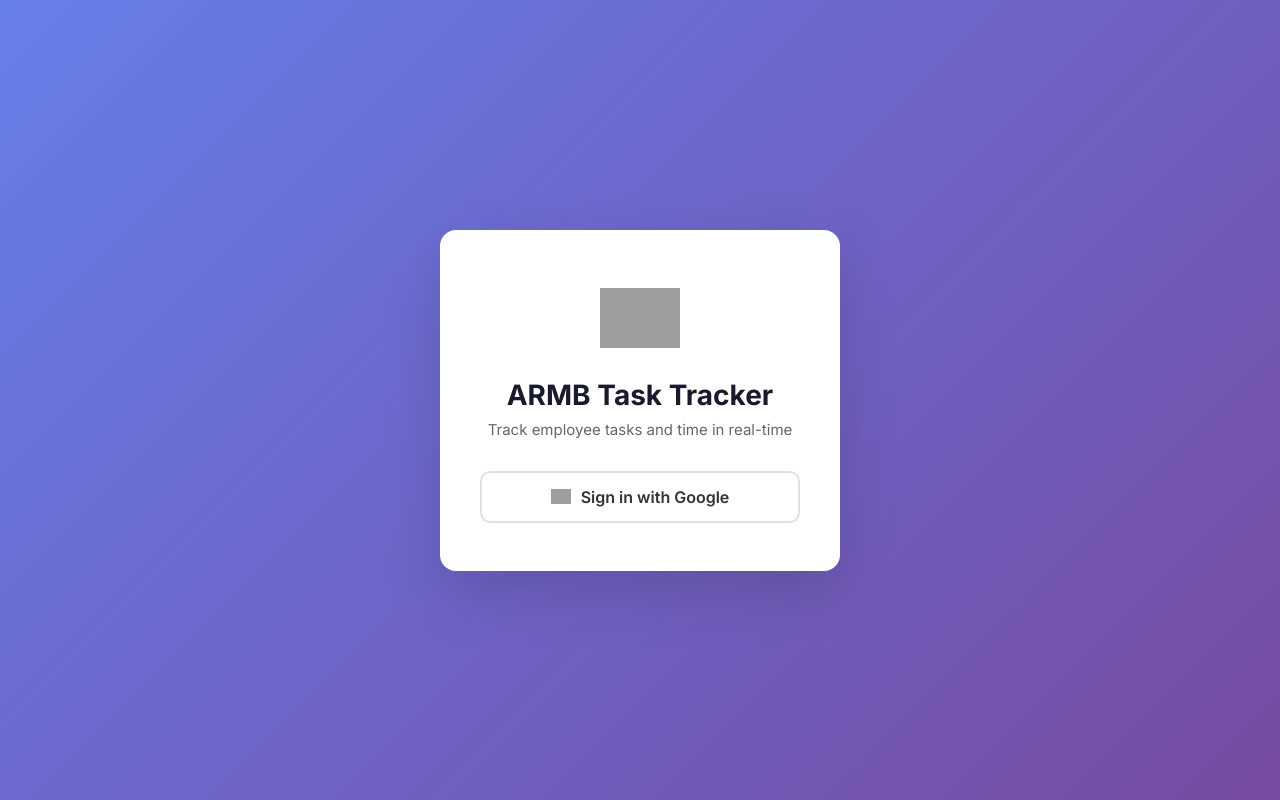
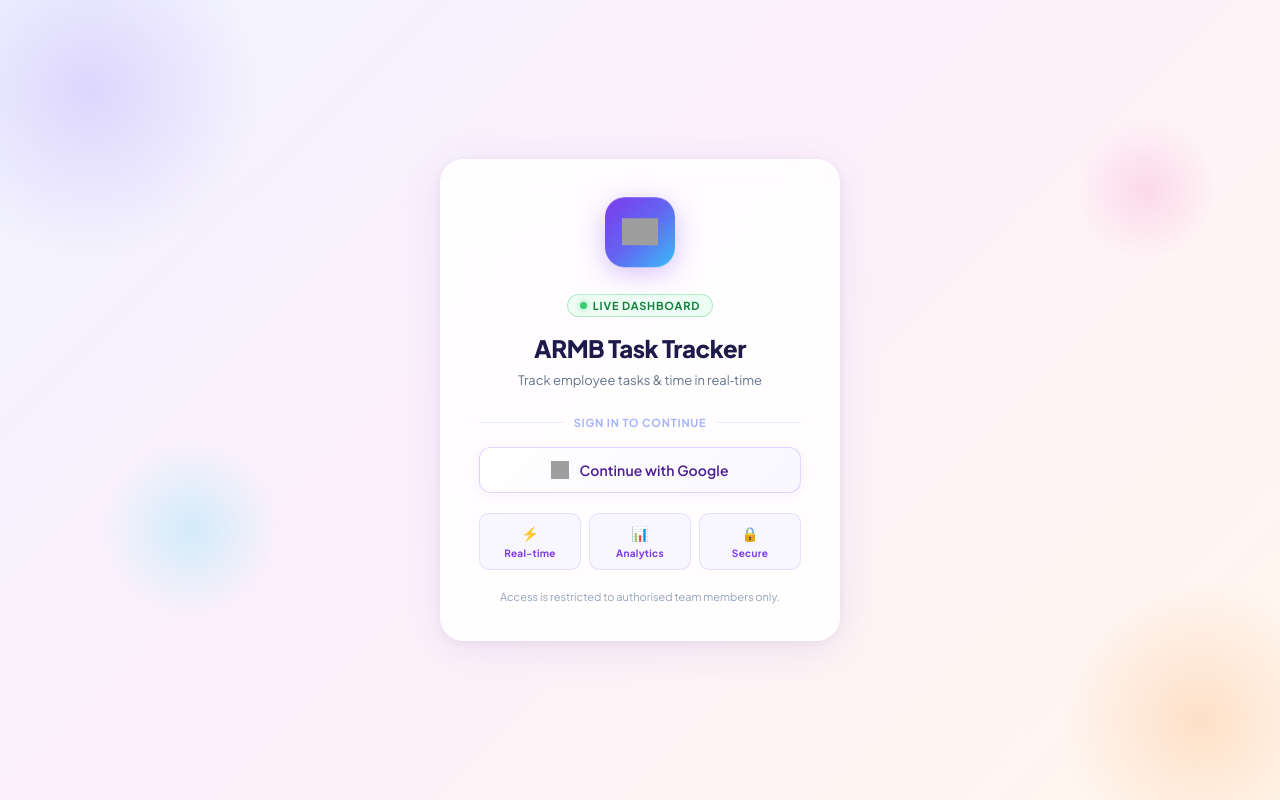
Before and after one commit to pushanargha23/armb-tracker, a React (Create React App) app: page /login in a window 1280 px wide. Built offline with nearby package versions, Linux system fonts and the light colour scheme; no server answers; grey boxes are pictures that could not be loaded.

Commit message:
loginpage updated!!!!!!!!!

```diff
--- a/src/pages/Login.js
+++ b/src/pages/Login.js
@@ -3,6 +3,38 @@ import { auth, googleProvider } from "../firebase/config";
 import { useNavigate } from "react-router-dom";
 import { useAuth } from "../context/AuthContext";
 import { useEffect, useState } from "react";
+
+/* ─── Decorative background blobs ─── */
+function Blobs() {
+  return (
+    <>
+      <div style={{
+        position: "absolute", top: "-80px", left: "-80px",
+        width: 340, height: 340, borderRadius: "50%",
+        background: "radial-gradient(circle, rgba(167,139,250,0.28), transparent 70%)",
+        pointerEvents: "none",
+      }} />
+      <div style={{
+        position: "absolute", bottom: "-60px", right: "-60px",
+        width: 280, height: 280, borderRadius: "50%",
+        background: "radial-gradient(circle, rgba(251,146,60,0.22), transparent 70%)",
+        pointerEvents: "none",
+      }} />
+      <div style={{
+        position: "absolute", top: "55%", left: "8%",
+        width: 180, height: 180, borderRadius: "50%",
+        background: "radial-gradient(circle, rgba(34,211,238,0.18), transparent 70%)",
+        pointerEvents: "none",
+      }} />
+      <div style={{
+        position: "absolute", top: "15%", right: "5%",
+        width: 140, height: 140, borderRadius: "50%",
+        background: "radial-gradient(circle, rgba(244,114,182,0.2), transparent 70%)",
+        pointerEvents: "none",
+      }} />
+    </>
+  );
+}
 
 export default function Login() {
   const { user, userData } = useAuth();
@@ -22,12 +54,13 @@ export default function Login() {
     try {
       await signInWithPopup(auth, googleProvider);
     } catch (err) {
-      // popup closed by user — not a real error
-      if (err.code === "auth/popup-closed-by-user" || err.code === "auth/cancelled-popup-request") {
+      if (
+        err.code === "auth/popup-closed-by-user" ||
+        err.code === "auth/cancelled-popup-request"
+      ) {
         setLoading(false);
         return;
       }
-      // fallback to redirect on popup-blocked environments
       if (err.code === "auth/popup-blocked") {
         try {
           await signInWithRedirect(auth, googleProvider);
@@ -43,54 +76,318 @@ export default function Login() {
   };
 
   return (
-    <div style={styles.container}>
-      <div style={styles.card}>
-        <img src="/logo.png" alt="ARMB" style={styles.logo} />
-        <h1 style={styles.title}>ARMB Task Tracker</h1>
-        <p style={styles.subtitle}>Track employee tasks and time in real-time</p>
-        <button style={{ ...styles.btn, opacity: loading ? 0.7 : 1 }} onClick={handleLogin} disabled={loading}>
-          <img src="https://www.gstatic.com/firebasejs/ui/2.0.0/images/auth/google.svg" alt="G" width={20} style={{ marginRight: 10 }} />
-          {loading ? "Signing in..." : "Sign in with Google"}
+    <div style={S.root}>
+      <style>{`
+        @import url('https://fonts.googleapis.com/css2?family=Plus+Jakarta+Sans:wght@400;500;600;700;800&display=swap');
+        * { box-sizing: border-box; }
+
+        .google-btn:hover {
+          background: linear-gradient(135deg, #f5f3ff 0%, #ede9fe 100%) !important;
+          border-color: rgba(124, 58, 237, 0.45) !important;
+          box-shadow: 0 4px 20px rgba(124, 58, 237, 0.16) !important;
+          transform: translateY(-1px);
+        }
+        .google-btn:active { transform: translateY(0); }
+        .google-btn:disabled { opacity: 0.72; cursor: not-allowed; transform: none !important; }
+
+        @keyframes float {
+          0%, 100% { transform: translateY(0px); }
+          50%       { transform: translateY(-7px); }
+        }
+        @keyframes fadeUp {
+          from { opacity: 0; transform: translateY(18px); }
+          to   { opacity: 1; transform: translateY(0); }
+        }
+        @keyframes spin {
+          from { transform: rotate(0deg); }
+          to   { transform: rotate(360deg); }
+        }
+        @keyframes pulse {
+          0%, 100% { opacity: 1; }
+          50%       { opacity: 0.45; }
+        }
+      `}</style>
+
+      {/* Background */}
+      <Blobs />
+
+      {/* Card */}
+      <div style={S.card}>
+
+        {/* Logo */}
+        <div style={S.logoWrap}>
+          <div style={S.logoRing}>
+            <img
+              src="https://media.licdn.com/dms/image/v2/D560BAQF2cEsbgPrWSg/company-logo_200_200/B56ZvlQAWBKwAI-/0/1769077737321?e=1779321600&v=beta&t=3AikRIFFUy-Y7Nfa3RzqXJW3s1LhW8LgP1GcnAdXJYI"
+              alt="ARMB"
+              style={{ width: 36, height: 36, objectFit: "contain" }}
+              onError={e => { e.target.style.display = "none"; e.target.nextSibling.style.display = "block"; }}
+            />
+            <span style={{ display: "none", fontSize: 22, fontWeight: 800, color: "#fff" }}>A</span>
+          </div>
+        </div>
+
+        {/* Live badge */}
+        <div style={S.liveBadge}>
+          <span style={S.liveDot} />
+          <span style={S.liveLabel}>LIVE DASHBOARD</span>
+        </div>
+
+        {/* Heading */}
+        <h1 style={S.title}>ARMB Task Tracker</h1>
+        <p style={S.subtitle}>Track employee tasks &amp; time in real‑time</p>
+
+        {/* Divider */}
+        <div style={S.dividerRow}>
+          <div style={S.dividerLine} />
+          <span style={S.dividerLabel}>Sign in to continue</span>
+          <div style={S.dividerLine} />
+        </div>
+
+        {/* Google Button */}
+        <button
+          className="google-btn"
+          style={S.googleBtn}
+          onClick={handleLogin}
+          disabled={loading}
+        >
+          {loading ? (
+            <>
+              <span style={S.spinner} />
+              Signing in…
+            </>
+          ) : (
+            <>
+              <img
+                src="https://www.gstatic.com/firebasejs/ui/2.0.0/images/auth/google.svg"
+                alt="G"
+                width={18}
+                height={18}
+                style={{ flexShrink: 0 }}
+              />
+              Continue with Google
+            </>
+          )}
         </button>
-        {error && <p style={{ color: "#ef4444", marginTop: 14, fontSize: 13 }}>{error}</p>}
+
+        {/* Error */}
+        {error && (
+          <div style={S.errorBanner}>
+            <span style={{ fontSize: 13 }}>⚠</span>
+            {error}
+          </div>
+        )}
+
+        {/* Feature chips */}
+        <div style={S.featRow}>
+          {[
+            { icon: "⚡", label: "Real-time" },
+            { icon: "📊", label: "Analytics" },
+            { icon: "🔒", label: "Secure" },
+          ].map(({ icon, label }) => (
+            <div key={label} style={S.featChip}>
+              <span style={{ fontSize: 14 }}>{icon}</span>
+              <span style={S.featLabel}>{label}</span>
+            </div>
+          ))}
+        </div>
+
+        {/* Footer */}
+        <p style={S.footerNote}>
+          Access is restricted to authorised team members only.
+        </p>
       </div>
     </div>
   );
 }
 
-const styles = {
-  container: {
+const S = {
+  root: {
     minHeight: "100vh",
+    background: "linear-gradient(135deg, #f0f4ff 0%, #fdf0fb 45%, #fff7ed 100%)",
+    display: "flex",
+    flexDirection: "column",
+    alignItems: "center",
+    justifyContent: "center",
+    fontFamily: "'Plus Jakarta Sans', sans-serif",
+    position: "relative",
+    overflow: "hidden",
+  },
+
+  card: {
+    position: "relative",
+    zIndex: 2,
+    background: "rgba(255, 255, 255, 0.82)",
+    backdropFilter: "blur(24px)",
+    WebkitBackdropFilter: "blur(24px)",
+    border: "1.5px solid rgba(255, 255, 255, 0.9)",
+    borderRadius: 24,
+    padding: "44px 38px 34px",
+    width: "100%",
+    maxWidth: 400,
+    boxShadow: "0 8px 40px rgba(100, 60, 200, 0.1), 0 2px 12px rgba(0,0,0,0.06)",
+    display: "flex",
+    flexDirection: "column",
+    alignItems: "center",
+    animation: "fadeUp 0.5s ease both",
+  },
+
+  logoWrap: {
+    marginBottom: 20,
+    animation: "float 3.5s ease-in-out infinite",
+  },
+  logoRing: {
+    width: 70,
+    height: 70,
+    borderRadius: 20,
+    background: "linear-gradient(135deg, #7c3aed 0%, #6366f1 50%, #38bdf8 100%)",
     display: "flex",
     alignItems: "center",
     justifyContent: "center",
-    background: "linear-gradient(135deg, #667eea 0%, #764ba2 100%)",
+    boxShadow: "0 6px 28px rgba(124, 58, 237, 0.32)",
   },
-  card: {
-    background: "#fff",
-    borderRadius: 16,
-    padding: "48px 40px",
+
+  liveBadge: {
+    display: "flex",
+    alignItems: "center",
+    gap: 6,
+    background: "linear-gradient(90deg, #f0fdf4, #ecfdf5)",
+    border: "1px solid rgba(34, 197, 94, 0.3)",
+    borderRadius: 20,
+    padding: "4px 12px",
+    marginBottom: 16,
+  },
+  liveDot: {
+    width: 7,
+    height: 7,
+    borderRadius: "50%",
+    background: "#22c55e",
+    boxShadow: "0 0 6px rgba(34, 197, 94, 0.65)",
+    display: "inline-block",
+    animation: "pulse 2s infinite",
+  },
+  liveLabel: {
+    fontSize: 11,
+    fontWeight: 700,
+    color: "#15803d",
+    letterSpacing: "0.8px",
+  },
+
+  title: {
+    margin: "0 0 7px",
+    fontSize: 24,
+    fontWeight: 800,
+    color: "#1e1b4b",
     textAlign: "center",
-    boxShadow: "0 20px 60px rgba(0,0,0,0.15)",
-    maxWidth: 400,
-    width: "90%",
+    letterSpacing: "-0.5px",
   },
-  logo: { width: 80, height: 80, objectFit: "contain", marginBottom: 16 },
-  title: { margin: "0 0 8px", fontSize: 28, fontWeight: 700, color: "#1a1a2e" },
-  subtitle: { color: "#666", marginBottom: 32, fontSize: 15 },
-  btn: {
+  subtitle: {
+    margin: "0 0 26px",
+    fontSize: 13,
+    color: "#64748b",
+    textAlign: "center",
+    lineHeight: 1.55,
+    fontWeight: 400,
+  },
+
+  dividerRow: {
+    display: "flex",
+    alignItems: "center",
+    gap: 10,
+    width: "100%",
+    marginBottom: 18,
+  },
+  dividerLine: {
+    flex: 1,
+    height: 1,
+    background: "rgba(99, 102, 241, 0.15)",
+  },
+  dividerLabel: {
+    fontSize: 11,
+    fontWeight: 700,
+    color: "#a5b4fc",
+    letterSpacing: "0.8px",
+    textTransform: "uppercase",
+    whiteSpace: "nowrap",
+  },
+
+  googleBtn: {
     display: "flex",
     alignItems: "center",
     justifyContent: "center",
+    gap: 10,
     width: "100%",
-    padding: "14px 24px",
-    border: "2px solid #e0e0e0",
+    padding: "13px 20px",
+    background: "linear-gradient(135deg, #ffffff 0%, #f8f7ff 100%)",
+    border: "1.5px solid rgba(124, 58, 237, 0.2)",
+    borderRadius: 12,
+    cursor: "pointer",
+    fontSize: 14,
+    fontWeight: 600,
+    color: "#4c1d95",
+    fontFamily: "'Plus Jakarta Sans', sans-serif",
+    transition: "all 0.2s",
+    boxShadow: "0 2px 10px rgba(124, 58, 237, 0.08)",
+    letterSpacing: "0.1px",
+  },
+
+  spinner: {
+    width: 18,
+    height: 18,
+    border: "2.5px solid rgba(124, 58, 237, 0.25)",
+    borderTopColor: "#7c3aed",
+    borderRadius: "50%",
+    animation: "spin 0.7s linear infinite",
+    display: "inline-block",
+    flexShrink: 0,
+  },
+
+  errorBanner: {
+    display: "flex",
+    alignItems: "center",
+    gap: 8,
+    marginTop: 14,
+    width: "100%",
+    padding: "10px 14px",
     borderRadius: 10,
-    background: "#fff",
-    fontSize: 16,
-    fontWeight: 600,
-    cursor: "pointer",
-    transition: "all 0.2s",
-    color: "#333",
+    background: "#fef2f2",
+    border: "1px solid #fecaca",
+    color: "#dc2626",
+    fontSize: 12,
+    fontWeight: 500,
+  },
+
+  featRow: {
+    display: "flex",
+    gap: 8,
+    width: "100%",
+    marginTop: 20,
+  },
+  featChip: {
+    flex: 1,
+    display: "flex",
+    flexDirection: "column",
+    alignItems: "center",
+    gap: 5,
+    background: "rgba(248, 246, 255, 0.9)",
+    border: "1px solid rgba(167, 139, 250, 0.22)",
+    borderRadius: 10,
+    padding: "10px 6px",
+  },
+  featLabel: {
+    fontSize: 10,
+    fontWeight: 700,
+    color: "#7c3aed",
+    letterSpacing: "0.3px",
+  },
+
+  footerNote: {
+    marginTop: 18,
+    marginBottom: 0,
+    fontSize: 11,
+    color: "#94a3b8",
+    textAlign: "center",
+    lineHeight: 1.6,
+    fontWeight: 400,
   },
 };
```
Also changed, not shown: public/armb.png (added).
